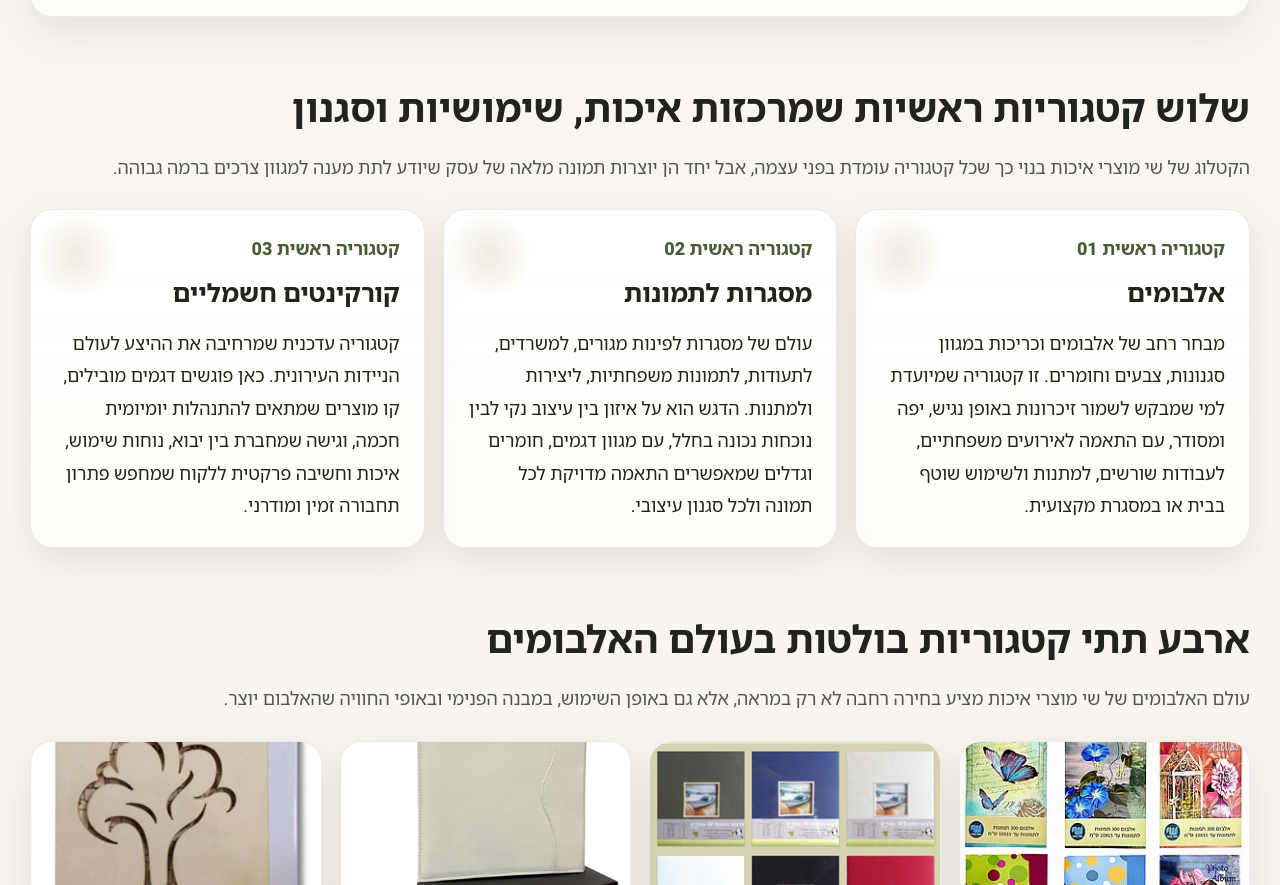
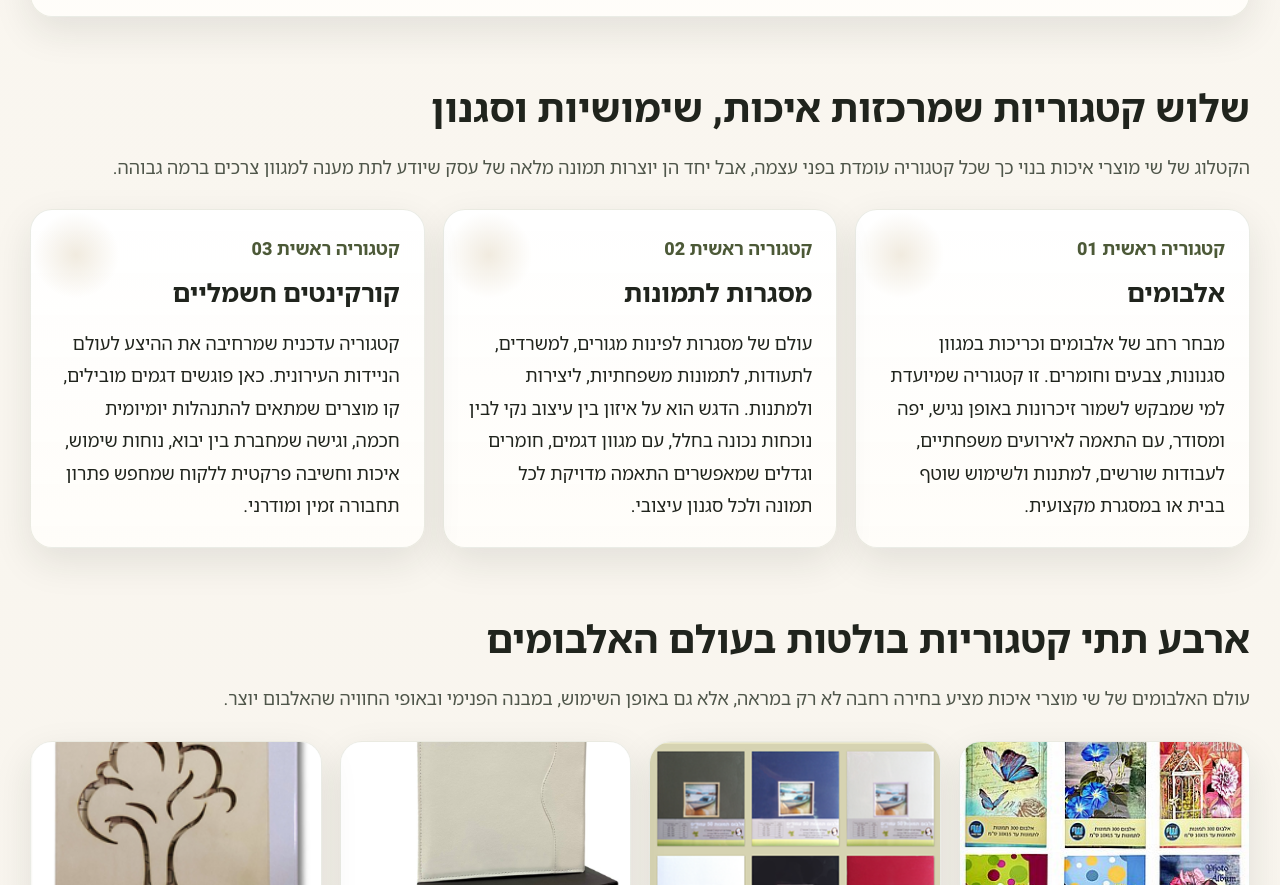
Before and after one commit to PrositesCoIl/shikko.com, a plain HTML site: page index.html in a window 1280 px wide. Shown: the part 1717-2602 px from the top of the page. Drawn offline with Linux system fonts and the light colour scheme.

Commit message:
Update index.html

```diff
--- a/index.html
+++ b/index.html
@@ -914,7 +914,7 @@
     <section id="categories" aria-labelledby="categories-title">
       <div class="container">
         <div class="section-head">
-          <h2 id="categories-title">שלוש קטגוריות ראשיות שמרכזות איכות, שימושיות וסגנון</h2>
+          <h2 id="categories-title">שלוש קטגוריות שמרכזות איכות, שימושיות וסגנון</h2>
           <p>
             הקטלוג של שי מוצרי איכות בנוי כך שכל קטגוריה עומדת בפני עצמה, אבל יחד הן יוצרות תמונה
             מלאה של עסק שיודע לתת מענה למגוון צרכים ברמה גבוהה.
```
